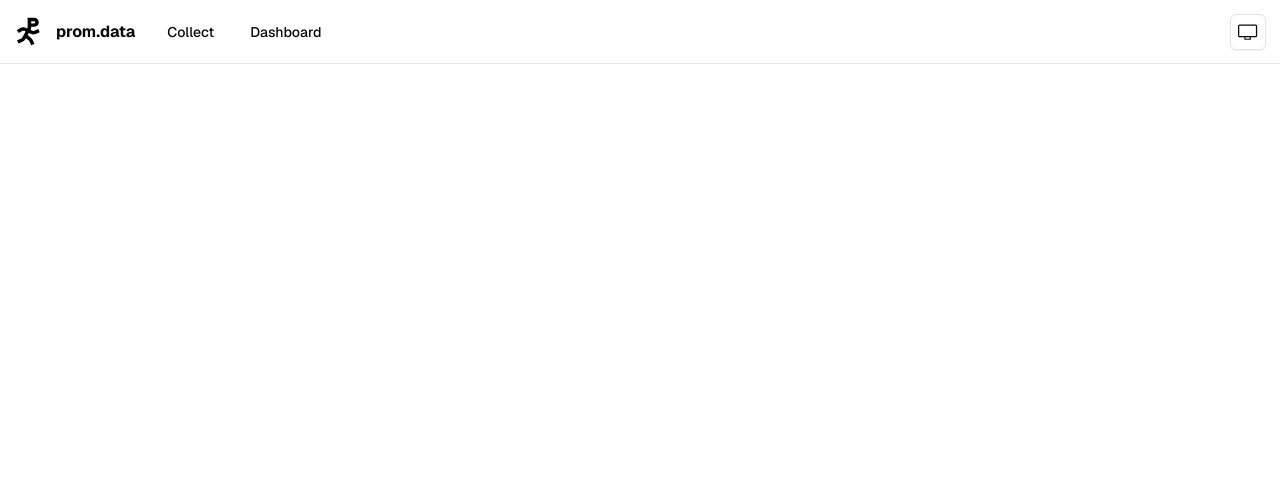
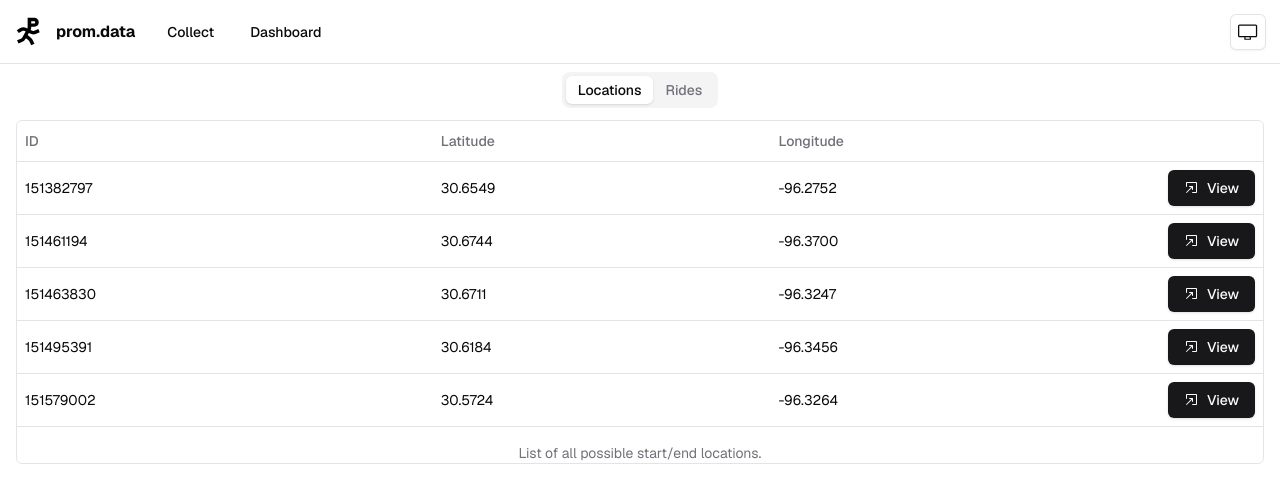
Before and after one commit to jamsterwes/uber-data-collection, a Next.js app: page /dashboard in a window 1280 px wide. Shown: the top 502 px of the page. Built offline with nearby package versions, Linux system fonts and the light colour scheme.

Commit message:
added basic locations dashboard (kinda)

```diff
--- /dev/null
+++ b/actions/locations.ts
@@ -0,0 +1,21 @@
+"use server";
+
+export interface Location {
+    id: bigint;
+    latitude: number;
+    longitude: number;
+}
+
+export async function getLocations() {
+    // For now: return some fake data...
+    const fakeData: Location[] = [
+        {id: BigInt(151382797), latitude: 30.6549201, longitude: -96.2752386},
+        {id: BigInt(151461194), latitude: 30.6743643, longitude: -96.3699632},
+        {id: BigInt(151463830), latitude: 30.6711313, longitude: -96.3247057},
+        {id: BigInt(151495391), latitude: 30.6183939, longitude: -96.3455991},
+        {id: BigInt(151579002), latitude: 30.5724234, longitude: -96.3263510}
+    ]
+
+    // Return data
+    return fakeData;
+}
--- a/app/api/download-csv/route.ts
+++ /dev/null
@@ -1,14 +0,0 @@
-import { NextResponse } from "next/server";
-
-export function GET() {
-    // Convert the data to CSV...
-
-    // Turn CSV into response
-    const res = new NextResponse("bla,bla,bla");
-
-    // Set MIME type
-    res.headers.set('Content-Type', 'text/csv');
-
-    // Return response
-    return res;
-}
--- a/app/dashboard/page.tsx
+++ b/app/dashboard/page.tsx
@@ -1,3 +1,59 @@
-export default () => {
+import { getLocations } from "@/actions/locations";
+import { Button } from "@/components/ui/button";
+import { Table, TableBody, TableCaption, TableCell, TableHead, TableHeader, TableRow } from "@/components/ui/table";
+import { Tabs, TabsContent, TabsList, TabsTrigger } from "@/components/ui/tabs";
+import { OpenInNewWindowIcon } from "@radix-ui/react-icons";
 
+export default async function Dashboard() {
+
+    // TODO: do this better lmao
+    const locations = await getLocations();
+
+    return <Tabs defaultValue="locations" className="w-full h-full grid grid-rows-[2em_1fr] pt-2">
+        <span className="w-full flex justify-center">
+            <TabsList>
+                <TabsTrigger value="locations">Locations</TabsTrigger>
+                <TabsTrigger value="rides">Rides</TabsTrigger>
+            </TabsList>
+        </span>
+        <span className="w-full h-full px-4 pt-2">
+            <TabsContent value="locations" className="rounded-md border">
+                <Table>
+                    <TableCaption>
+                        List of all possible start/end locations.
+                    </TableCaption>
+                    <TableHeader>
+                        <TableRow>
+                            <TableHead>ID</TableHead>
+                            <TableHead>Latitude</TableHead>
+                            <TableHead>Longitude</TableHead>
+                            <TableHead className="w-[100px]"></TableHead>
+                        </TableRow>
+                    </TableHeader>
+                    <TableBody className="border-b">
+                        {locations.map(location => {
+                            const url = `https://www.google.com/maps/search/${location.latitude.toFixed(6)},+${location.longitude.toFixed(6)}`
+
+                            return <TableRow key={location.id}>
+                                <TableCell>{location.id.toString()}</TableCell>
+                                <TableCell>{location.latitude.toFixed(4)}</TableCell>
+                                <TableCell>{location.longitude.toFixed(4)}</TableCell>
+                                <TableCell>
+                                    <Button>
+                                        <OpenInNewWindowIcon className="mr-2" />
+                                        <a href={url} target="_blank">
+                                            View
+                                        </a>
+                                    </Button>
+                                </TableCell>
+                            </TableRow>
+                        })}
+                    </TableBody>
+                </Table>
+            </TabsContent>
+            <TabsContent value="rides">
+                ...
+            </TabsContent>
+        </span>
+    </Tabs>
 }
--- a/app/globals.css
+++ b/app/globals.css
@@ -74,3 +74,7 @@
     @apply bg-background text-foreground;
   }
 }
+
+html {
+  min-height: 100vh;
+}
--- a/app/layout.tsx
+++ b/app/layout.tsx
@@ -5,6 +5,7 @@
 import { ModeToggle } from "@/components/theming/mode-toggle";
 import { WordMark } from "@/components/word-mark";
 import { NavMenu } from "@/components/nav-menu";
+import { cn } from "@/lib/utils";
 
 export const metadata: Metadata = {
   title: "Promenade Data Collection",
@@ -18,7 +19,10 @@
 }>) {
   return (
     <html lang="en">
-      <body className={GeistSans.className}>
+      <body className={cn(
+        GeistSans.className,
+        "grid grid-rows-[4rem_1fr] h-screen"
+      )}>
         <ThemeProvider
           attribute="class"
           defaultTheme="system"
@@ -34,8 +38,9 @@
               <ModeToggle />
             </section>
           </header>
-
-          {children}
+          <main>
+            {children}
+          </main>
         </ThemeProvider>
       </body>
     </html>
--- /dev/null
+++ b/components/ui/skeleton.tsx
@@ -0,0 +1,15 @@
+import { cn } from "@/lib/utils"
+
+function Skeleton({
+  className,
+  ...props
+}: React.HTMLAttributes<HTMLDivElement>) {
+  return (
+    <div
+      className={cn("animate-pulse rounded-md bg-primary/10", className)}
+      {...props}
+    />
+  )
+}
+
+export { Skeleton }
--- /dev/null
+++ b/components/ui/table.tsx
@@ -0,0 +1,120 @@
+import * as React from "react"
+
+import { cn } from "@/lib/utils"
+
+const Table = React.forwardRef<
+  HTMLTableElement,
+  React.HTMLAttributes<HTMLTableElement>
+>(({ className, ...props }, ref) => (
+  <div className="relative w-full overflow-auto">
+    <table
+      ref={ref}
+      className={cn("w-full caption-bottom text-sm", className)}
+      {...props}
+    />
+  </div>
+))
+Table.displayName = "Table"
+
+const TableHeader = React.forwardRef<
+  HTMLTableSectionElement,
+  React.HTMLAttributes<HTMLTableSectionElement>
+>(({ className, ...props }, ref) => (
+  <thead ref={ref} className={cn("[&_tr]:border-b", className)} {...props} />
+))
+TableHeader.displayName = "TableHeader"
+
+const TableBody = React.forwardRef<
+  HTMLTableSectionElement,
+  React.HTMLAttributes<HTMLTableSectionElement>
+>(({ className, ...props }, ref) => (
+  <tbody
+    ref={ref}
+    className={cn("[&_tr:last-child]:border-0", className)}
+    {...props}
+  />
+))
+TableBody.displayName = "TableBody"
+
+const TableFooter = React.forwardRef<
+  HTMLTableSectionElement,
+  React.HTMLAttributes<HTMLTableSectionElement>
+>(({ className, ...props }, ref) => (
+  <tfoot
+    ref={ref}
+    className={cn(
+      "border-t bg-muted/50 font-medium [&>tr]:last:border-b-0",
+      className
+    )}
+    {...props}
+  />
+))
+TableFooter.displayName = "TableFooter"
+
+const TableRow = React.forwardRef<
+  HTMLTableRowElement,
+  React.HTMLAttributes<HTMLTableRowElement>
+>(({ className, ...props }, ref) => (
+  <tr
+    ref={ref}
+    className={cn(
+      "border-b transition-colors hover:bg-muted/50 data-[state=selected]:bg-muted",
+      className
+    )}
+    {...props}
+  />
+))
+TableRow.displayName = "TableRow"
+
+const TableHead = React.forwardRef<
+  HTMLTableCellElement,
+  React.ThHTMLAttributes<HTMLTableCellElement>
+>(({ className, ...props }, ref) => (
+  <th
+    ref={ref}
+    className={cn(
+      "h-10 px-2 text-left align-middle font-medium text-muted-foreground [&:has([role=checkbox])]:pr-0 [&>[role=checkbox]]:translate-y-[2px]",
+      className
+    )}
+    {...props}
+  />
+))
+TableHead.displayName = "TableHead"
+
+const TableCell = React.forwardRef<
+  HTMLTableCellElement,
+  React.TdHTMLAttributes<HTMLTableCellElement>
+>(({ className, ...props }, ref) => (
+  <td
+    ref={ref}
+    className={cn(
+      "p-2 align-middle [&:has([role=checkbox])]:pr-0 [&>[role=checkbox]]:translate-y-[2px]",
+      className
+    )}
+    {...props}
+  />
+))
+TableCell.displayName = "TableCell"
+
+const TableCaption = React.forwardRef<
+  HTMLTableCaptionElement,
+  React.HTMLAttributes<HTMLTableCaptionElement>
+>(({ className, ...props }, ref) => (
+  <caption
+    ref={ref}
+    className={cn("mt-4 text-sm text-muted-foreground", className)}
+    {...props}
+  />
+))
+TableCaption.displayName = "TableCaption"
+
+export {
+  Table,
+  TableHeader,
+  TableBody,
+  TableFooter,
+  TableHead,
+  TableRow,
+  TableCell,
+  TableCaption,
+}
--- /dev/null
+++ b/components/ui/tabs.tsx
@@ -0,0 +1,55 @@
+"use client"
+
+import * as React from "react"
+import * as TabsPrimitive from "@radix-ui/react-tabs"
+
+import { cn } from "@/lib/utils"
+
+const Tabs = TabsPrimitive.Root
+
+const TabsList = React.forwardRef<
+  React.ElementRef<typeof TabsPrimitive.List>,
+  React.ComponentPropsWithoutRef<typeof TabsPrimitive.List>
+>(({ className, ...props }, ref) => (
+  <TabsPrimitive.List
+    ref={ref}
+    className={cn(
+      "inline-flex h-9 items-center justify-center rounded-lg bg-muted p-1 text-muted-foreground",
+      className
+    )}
+    {...props}
+  />
+))
+TabsList.displayName = TabsPrimitive.List.displayName
+
+const TabsTrigger = React.forwardRef<
+  React.ElementRef<typeof TabsPrimitive.Trigger>,
+  React.ComponentPropsWithoutRef<typeof TabsPrimitive.Trigger>
+>(({ className, ...props }, ref) => (
+  <TabsPrimitive.Trigger
+    ref={ref}
+    className={cn(
+      "inline-flex items-center justify-center whitespace-nowrap rounded-md px-3 py-1 text-sm font-medium ring-offset-background transition-all focus-visible:outline-none focus-visible:ring-2 focus-visible:ring-ring focus-visible:ring-offset-2 disabled:pointer-events-none disabled:opacity-50 data-[state=active]:bg-background data-[state=active]:text-foreground data-[state=active]:shadow",
+      className
+    )}
+    {...props}
+  />
+))
+TabsTrigger.displayName = TabsPrimitive.Trigger.displayName
+
+const TabsContent = React.forwardRef<
+  React.ElementRef<typeof TabsPrimitive.Content>,
+  React.ComponentPropsWithoutRef<typeof TabsPrimitive.Content>
+>(({ className, ...props }, ref) => (
+  <TabsPrimitive.Content
+    ref={ref}
+    className={cn(
+      "mt-2 ring-offset-background focus-visible:outline-none focus-visible:ring-2 focus-visible:ring-ring focus-visible:ring-offset-2",
+      className
+    )}
+    {...props}
+  />
+))
+TabsContent.displayName = TabsPrimitive.Content.displayName
+
+export { Tabs, TabsList, TabsTrigger, TabsContent }
--- a/package.json
+++ b/package.json
@@ -16,6 +16,8 @@
     "@radix-ui/react-icons": "^1.3.0",
     "@radix-ui/react-navigation-menu": "^1.1.4",
     "@radix-ui/react-slot": "^1.0.2",
+    "@radix-ui/react-tabs": "^1.0.4",
+    "@tanstack/react-table": "^8.13.2",
     "class-variance-authority": "^0.7.0",
     "clsx": "^2.1.0",
     "geist": "^1.2.2",
```
Also changed, not shown: 1 other file (tests, documents, lock files or other folders).
